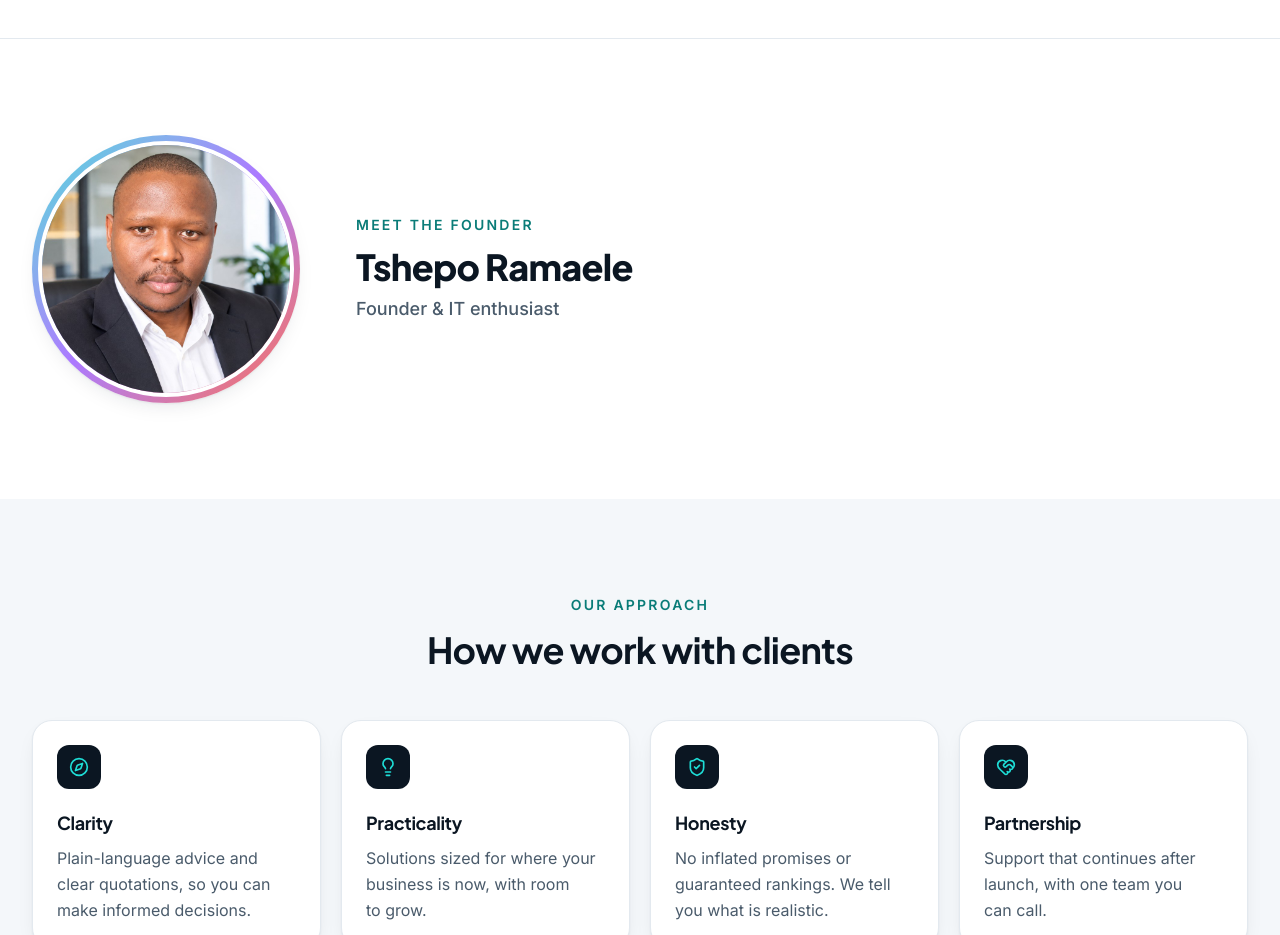
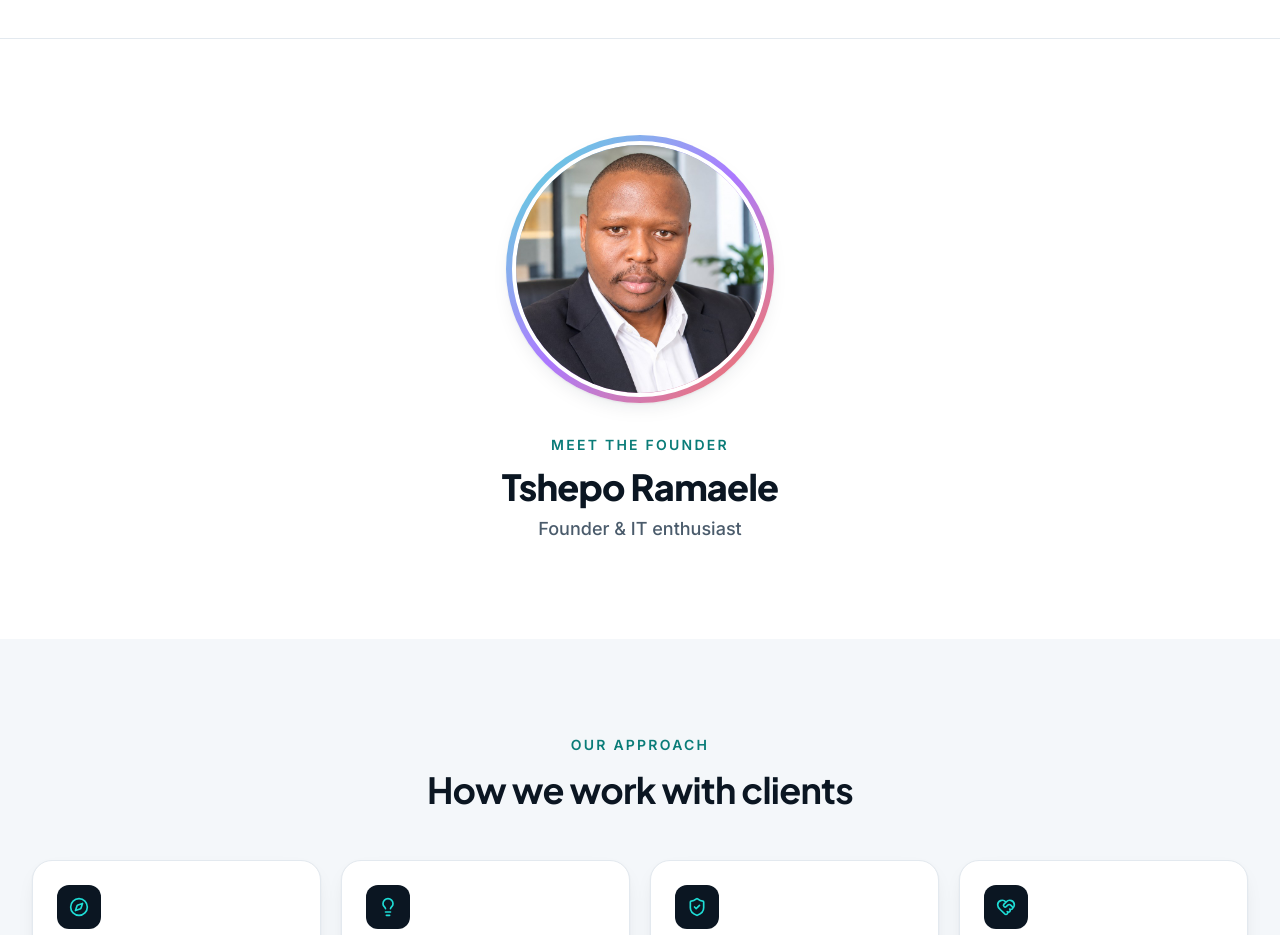
Before and after one commit to Mpfunzeni/incognito-digital-solutions-website, a Next.js app: page /about in a window 1280 px wide. Shown: the part 960-1895 px from the top of the page. Built offline with nearby package versions, Linux system fonts and the light colour scheme; no server answers.

Commit message:
Center founder section with photo above text
Co-Authored-By: Claude Opus 5.5 (1M context) <noreply@anthropic.com>
Claude-Session: https://claude.ai/code/session_017DW21V3r7ti2KhwiEFJVeN

```diff
--- a/src/app/about/page.tsx
+++ b/src/app/about/page.tsx
@@ -56,7 +56,7 @@ export default function AboutPage() {
         </Container>
       </section>
       <section aria-labelledby="founder" className="border-t border-line py-20 sm:py-24">
-        <Container className="flex flex-col items-center gap-10 text-center md:flex-row md:gap-14 md:text-left">
+        <Container className="flex flex-col items-center gap-8 text-center">
           <div className="shrink-0 rounded-full bg-gradient-to-br from-brand-teal via-brand-purple to-brand-orange p-1.5 shadow-[var(--shadow-card)]">
             <Image
               src={site.founder.photo}
```
